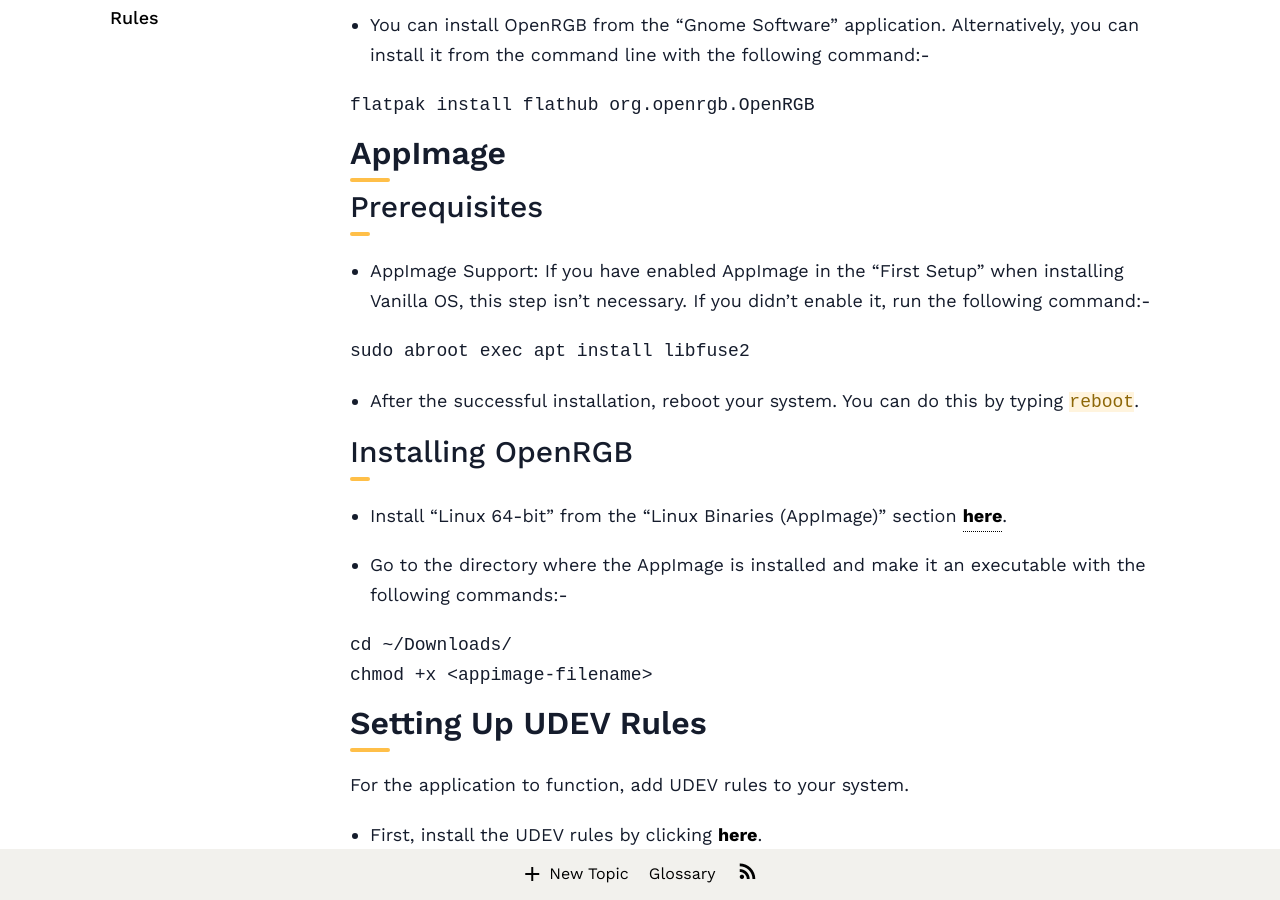
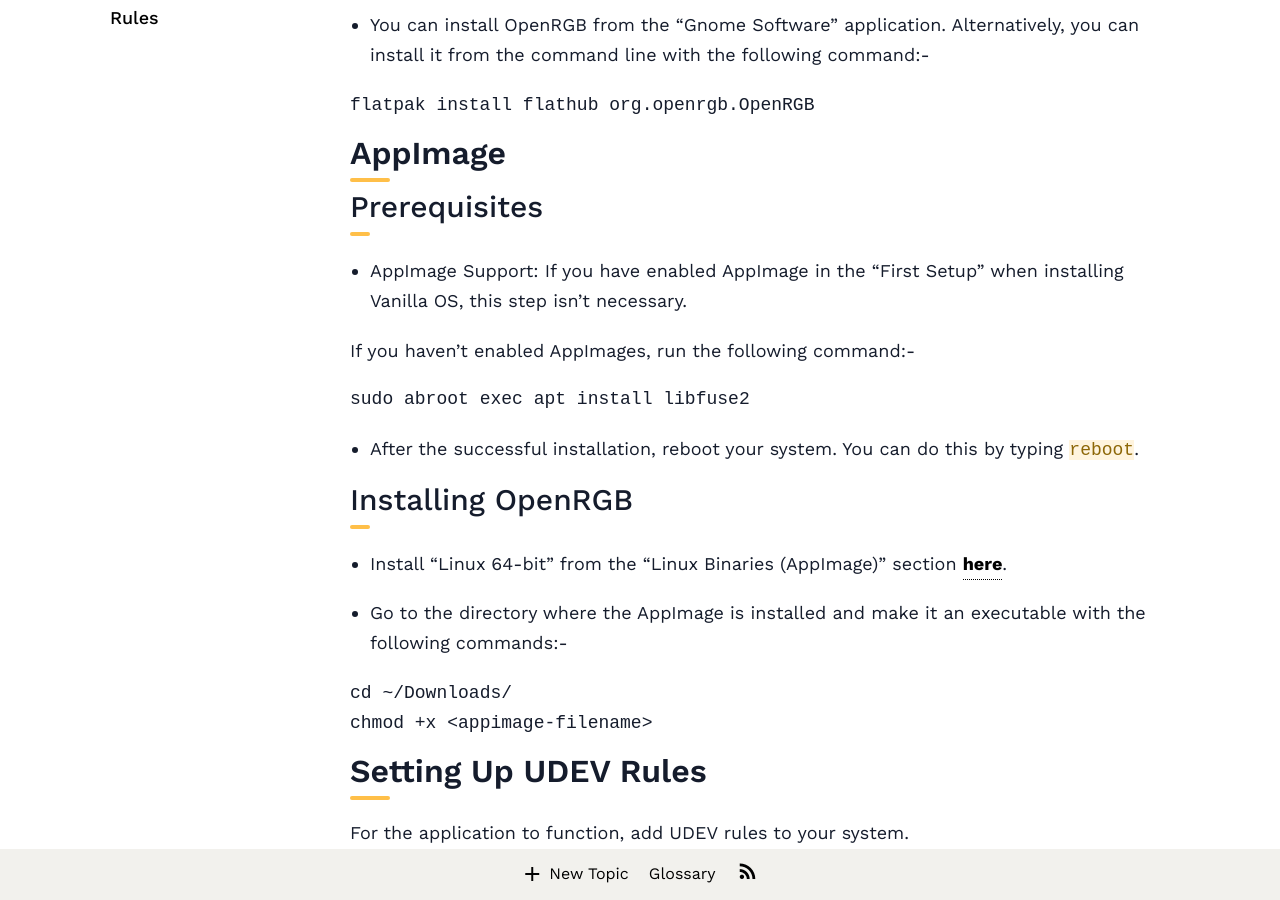
Before and after one commit to Vanilla-OS/handbook, a Jekyll site: the page built from _posts/2023-01-24-install-openrgb.md, in a window 1280 px wide and 900 px high, scrolled down 575 px. Built offline with Jekyll 4.4.1, drawn with Linux system fonts in a browser that asks for light colours; nearby versions of some CDN libraries; a style sheet for code colours, icons or effects is not loaded.

Commit message:
Update OpenRGB Guide

````diff
--- a/_posts/2023-01-24-install-openrgb.md
+++ b/_posts/2023-01-24-install-openrgb.md
@@ -30,7 +30,9 @@
 
 ### Prerequisites
 
-- AppImage Support: If you have enabled AppImage in the "First Setup" when installing Vanilla OS, this step isn't necessary. If you didn't enable it, run the following command:-
+- AppImage Support: If you have enabled AppImage in the "First Setup" when installing Vanilla OS, this step isn't necessary.
+
+If you haven't enabled AppImages, run the following command:-
 
 ```bash
 sudo abroot exec apt install libfuse2
````
